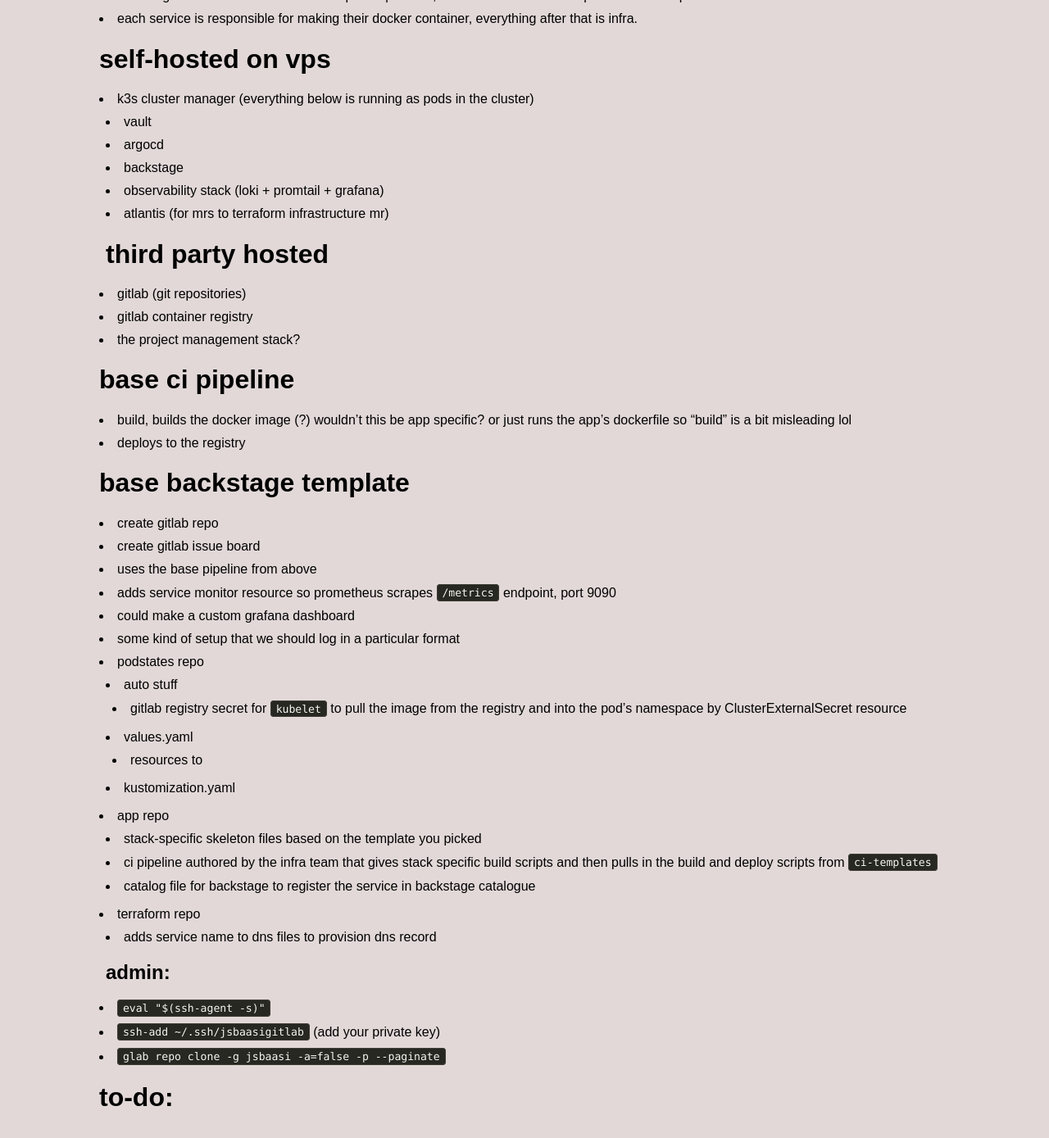
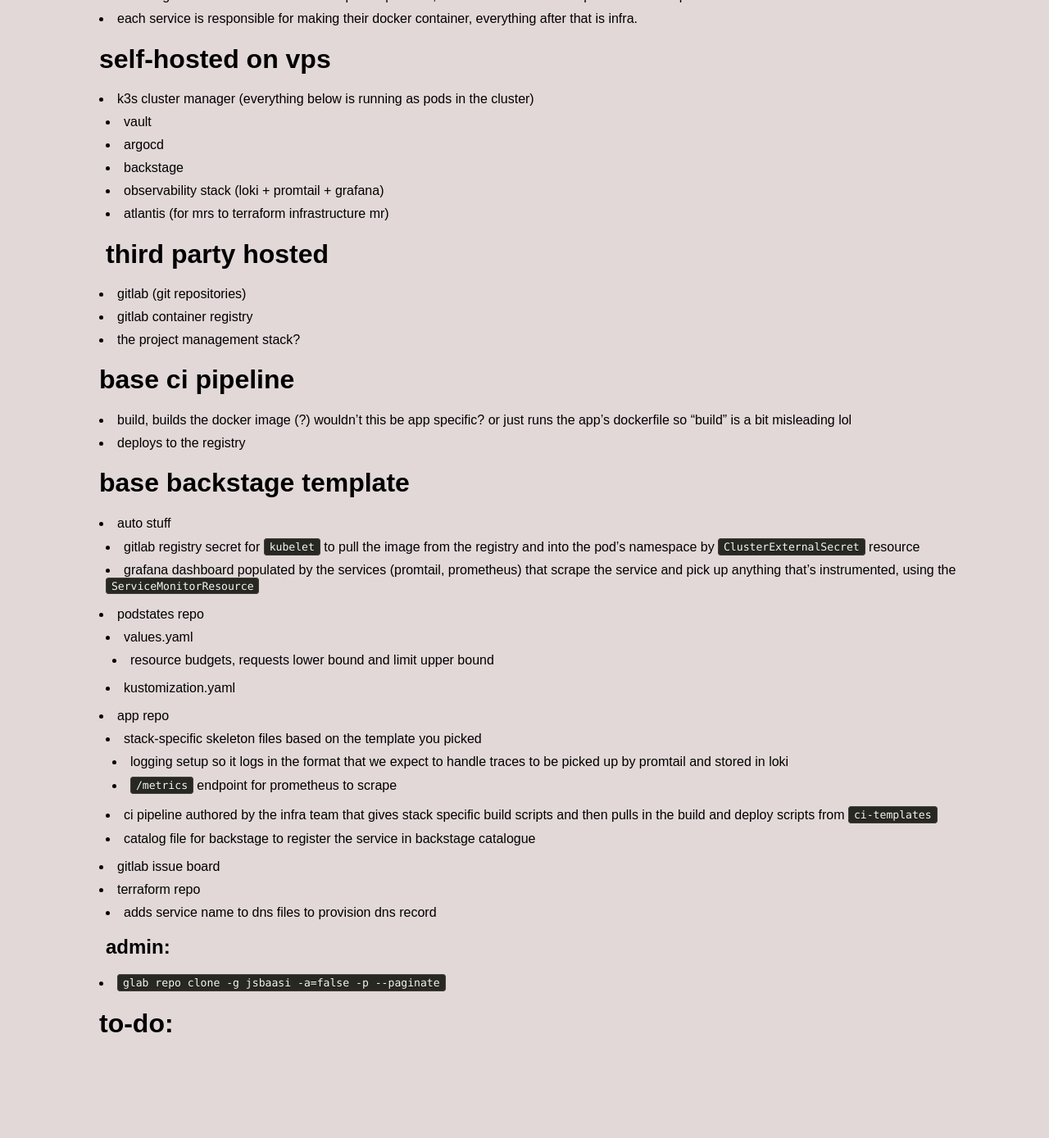
Before and after one commit to jsbaasi/jsbaasi.github.io, a Jekyll site: the page built from _posts/2026-04-17-gitops.md, in a window 1280 px wide and 1400 px high, scrolled down 381 px. Shown: the top 1389 px of the window at 82% size. Built offline with Jekyll 4.4.1, drawn with Linux system fonts in a browser that asks for light colours; after the commit the page ends 1691 px from its top, so only the background shows below that.

Commit message:
vault backup: 2026-05-03 14:13:38

```diff
--- a/_posts/2026-04-17-gitops.md
+++ b/_posts/2026-04-17-gitops.md
@@ -25,26 +25,22 @@
 - build, builds the docker image (?) wouldn't this be app specific? or just runs the app's dockerfile so "build" is a bit misleading lol
 - deploys to the registry
 # base backstage template
-- create gitlab repo
-- create gitlab issue board
-- uses the base pipeline from above
-- adds service monitor resource so prometheus scrapes `/metrics` endpoint, port 9090
-- could make a custom grafana dashboard
-- some kind of setup that we should log in a particular format
+- auto stuff
+	- gitlab registry secret for `kubelet` to pull the image from the registry and into the pod's namespace by `ClusterExternalSecret` resource
+	- grafana dashboard populated by the services (promtail, prometheus) that scrape the service and pick up anything that's instrumented, using the `ServiceMonitorResource`
 - podstates repo
-	- auto stuff
-		- gitlab registry secret for `kubelet` to pull the image from the registry and into the pod's namespace by ClusterExternalSecret resource
 	- values.yaml
-		- resources to
+		- resource budgets, requests lower bound and limit upper bound
 	- kustomization.yaml
 - app repo
 	- stack-specific skeleton files based on the template you picked
+		- logging setup so it logs in the format that we expect to handle traces to be picked up by promtail and stored in loki
+		- `/metrics` endpoint for prometheus to scrape
 	- ci pipeline authored by the infra team that gives stack specific build scripts and then pulls in the build and deploy scripts from `ci-templates`
 	- catalog file for backstage to register the service in backstage catalogue
+- gitlab issue board
 - terraform repo
 	- adds service name to dns files to provision dns record
 ## admin:
-- `eval "$(ssh-agent -s)"`
-- `ssh-add ~/.ssh/jsbaasigitlab` (add your private key)
 - `glab repo clone -g jsbaasi -a=false -p --paginate`
 # to-do:
```
Also changed, not shown: _posts/2026-05-02-linux-notes.md (+13 -0 lines).
